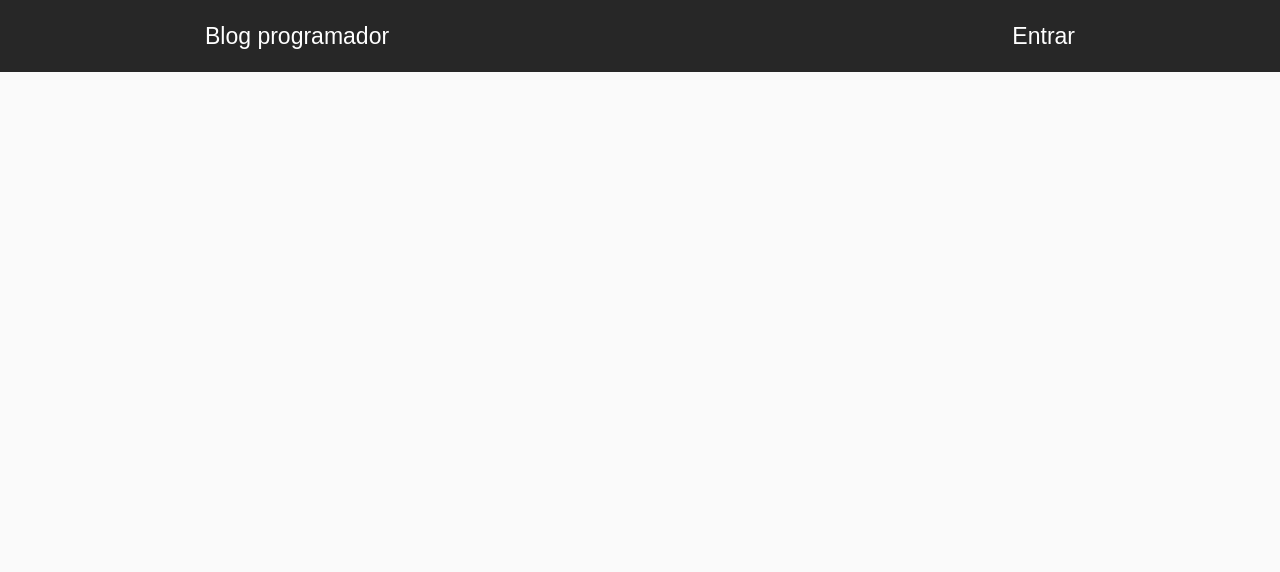
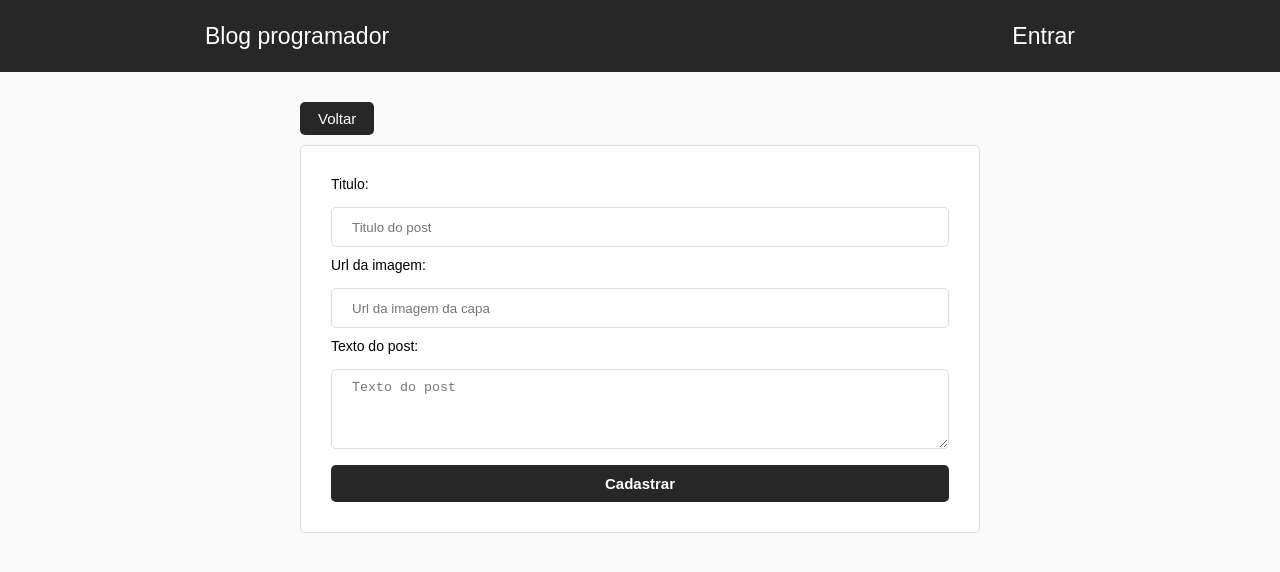
Before and after one commit to emanoelim/curso_react_blog, a React (Create React App) app: page /dashboard/new in a window 1280 px wide. Shown: the top 572 px of the page. Built offline with nearby package versions, Linux system fonts and the light colour scheme; no server answers.

Commit message:
form para criar novo post

```diff
--- a/src/App.js
+++ b/src/App.js
@@ -6,6 +6,7 @@
 import Login from './components/Login';
 import Dashboard from './components/Dashboard';
 import Register from './components/Register';
+import NewPost from './components/New';
 import './global.css';
 
 
@@ -29,6 +30,7 @@
             <Route exact path="/login" component={Login}/>
             <Route exact path="/dashboard" component={Dashboard}/>
             <Route exact path="/register" component={Register}/>
+            <Route exact path="/dashboard/new" component={NewPost}/>
           </Switch>
         </BrowserRouter>
       )
--- /dev/null
+++ b/src/components/Dashboard/dashboard.css
@@ -0,0 +1,23 @@
+div#dashboard{
+  width: 100%;
+  max-width: 930px;
+  margin: 20px auto;
+  padding: 0 30px;
+}
+
+div#dashboard .user-info{
+  display: flex;
+  height: 30px;
+  align-items: center;
+}
+
+div#dashboard .btn {
+  margin-right: 10px;
+  padding: 8px;
+  border-radius: 4px;
+  font-size: 20px;
+  background-color: black;
+  color: #FFF;
+  text-decoration: none;
+  cursor: pointer;
+}
--- a/src/components/Dashboard/index.js
+++ b/src/components/Dashboard/index.js
@@ -1,14 +1,45 @@
 import React, {Component} from 'react';
+import {Link, withRouter} from 'react-router-dom';
+import firebase from '../../firebase';
+import './dashboard.css';
 
 
 class Dashboard extends Component {
+  constructor(props) {
+    super(props);
+    this.state = {};
+
+    this.logout = this.logout.bind(this);
+  }
+
+  async componentDidMount() {
+    if(!firebase.getCurrent()) {
+      this.props.history.replace('/login');
+      return null;
+    }
+  }
+
+  logout = async () => {
+    await firebase.logout()
+    .catch((error)=>{
+      console.log(error);
+    });
+    this.props.history.push('/');
+  }
+
   render() {
     return(
-      <div>
-        <h1>Dashboard</h1>
+      <div id="dashboard">
+        <div className="user-info">
+          <h1>Bem vindo!</h1>
+        </div>
+        <p>Você está logado com: {firebase.getCurrent()}</p>
+        <br/>
+        <Link to="/dashboard/new" className="btn">Novo Post</Link>
+        <a className="btn" onClick={()=> this.logout()}>Sair</a>
       </div>
     );
   }
 }
 
-export default Dashboard;
+export default withRouter(Dashboard);
--- /dev/null
+++ b/src/components/New/index.js
@@ -0,0 +1,52 @@
+import React, {Component} from 'react';
+import {Link, withRouter} from 'react-router-dom';
+import './new.css';
+
+
+class NewPost extends Component {
+  constructor(props) {
+    super(props);
+    this.state = {
+      titulo: "",
+      imagem: "",
+      descricao: ""
+    }
+
+    this.cadastrar = this.cadastrar.bind(this);
+  }
+
+  cadastrar() {
+
+  }
+
+  render() {
+    return(
+      <div>
+        <header id="new">
+          <Link to="/dashboard">Voltar</Link>
+        </header>
+        <form onSubmit={this.cadastrar} id="new-post">
+          <label>Titulo: </label>
+          <input type="text" placeholder="Titulo do post" autofocus
+           value={this.state.titulo}
+           onChange={(e) => this.setState({titulo: e.targe.value})}/>
+
+          <label>Url da imagem: </label>
+          <input type="text" placeholder="Url da imagem da capa"
+           value={this.state.imagem}
+           onChange={(e) => this.setState({imagem: e.targe.value})}/>
+
+          <label>Texto do post: </label>
+          <textarea type="text" placeholder="Texto do post"
+           value={this.state.descricao}
+           onChange={(e) => this.setState({descricao: e.targe.value})}/>
+
+          <br/>
+          <button type="submit">Cadastrar</button>
+        </form>
+      </div>
+    );
+  }
+}
+
+export default withRouter(NewPost);
--- /dev/null
+++ b/src/components/New/new.css
@@ -0,0 +1,79 @@
+header#new{
+  width: 100%;
+  max-width: 680px;
+  display: flex;
+  flex-direction: column;
+  align-items: flex-start;
+  margin: 30px auto 10px;
+}
+
+header#new a{
+  background: #272727;
+  padding: 8px 18px 8px;
+  border-radius: 5px;
+  color: #FFF;
+  text-decoration: none;
+  font-size: 15px;
+}
+
+form#new-post{
+  background: #FFF;
+  width: 100%;
+  max-width: 680px;
+  margin: 0px auto 0px;
+  padding: 30px;
+  border: 1px solid #DDD;
+  border-radius: 5px;
+  display: flex;
+  flex-direction: column;
+}
+
+form#new-post input{
+  margin-bottom: 10px;
+}
+
+form#new-post span{
+  text-align: center;
+  color: #FF0000;
+  font-size: 15px;
+}
+
+form#new-post label{
+  margin-bottom: 15px;
+}
+
+form#new-post img {
+  width: 200px;
+  height: 100px;
+  margin-bottom: 15px;
+}
+
+form#new-post progress{
+  margin-bottom: 15px;
+}
+
+form#new-post input[type=text]{
+ height: 40px;
+ border-radius: 5px;
+ border: 1px solid #DDD;
+ padding: 0 20px;
+}
+
+form#new-post textarea{
+  height: 80px;
+  border-radius: 5px;
+  border: 1px solid #DDD;
+  padding: 0 20px;
+  padding-top: 10px;
+}
+
+form#new-post button{
+  padding: 10px 20px;
+  border-radius: 5px;
+  border: 0px;
+  background: #272727;
+  color: #FFF;
+  font-weight: bold;
+  font-size: 15px;
+  cursor: pointer;
+}
--- a/src/firebase.js
+++ b/src/firebase.js
@@ -1,48 +1,66 @@
 import app from 'firebase/app';
 import 'firebase/database';
 import 'firebase/auth';
+import 'firebase/storage';
 
 let firebaseConfig = {
   apiKey:"AIzaSyB3aoXd7gDAA9g6Iv4COwSEsk_holFSVEk",
   authDomain:process.env.AUTH_DOMAIN,
   databaseURL:"https://reactapp-52a9f.firebaseio.com",
   projectId:process.env.PROJECT_ID,
-  storageBucket:process.env.STORAGE_BUCKET,
+  storageBucket:"reactapp-52a9f.appspot.com",
   messagingSenderId:process.env.MS_ID,
   appId:process.env.APP_ID,
 };
 
-class Firebase {
-  constructor() {
+class Firebase{
+  constructor(){
     app.initializeApp(firebaseConfig);
 
-    this.app = app.database(); // é chamado lá no index.js
+    //Referenciando a database para acessar em outros locais
+    this.app = app.database();
+    this.storage = app.storage();
   }
 
   login(email, password) {
-    return app.auth().signInWithEmailAndPassword(email, password);
+    return app.auth().signInWithEmailAndPassword(email, password)
+  }
+
+  logout() {
+    return app.auth().signOut();
   }
 
   async register(nome, email, password) {
-    await app.auth().createUserWithEmailAndPassword(email, password);
+    await app.auth().createUserWithEmailAndPassword(email, password)
 
     const uid = app.auth().currentUser.uid;
 
-    return app.database().ref("usuarios").child(uid).set({
+    return app.database().ref('usuarios').child(uid).set({
       nome: nome
     })
   }
 
-  // verifica se já está inicializado para carregar os artigos
   isInitialized() {
-    return new Promise(resolve => {
-      app.auth().onAuthStateChanged(resolve);
-    })
+      return new Promise(resolve => {
+          app.auth().onAuthStateChanged(resolve);
+      })
   }
 
-  // verifica se um usuário já está logado
   getCurrent() {
     return app.auth().currentUser && app.auth().currentUser.email
+  }
+
+  getCurrentUid() {
+    return app.auth().currentUser && app.auth().currentUser.uid
+  }
+
+  async getUserName(callback) {
+    if(!app.auth().currentUser) {
+      return null;
+    }
+    const uid = app.auth().currentUser.uid;
+    await app.database().ref('usuarios').child(uid)
+    .once('value').then(callback);
   }
 }
 
```
